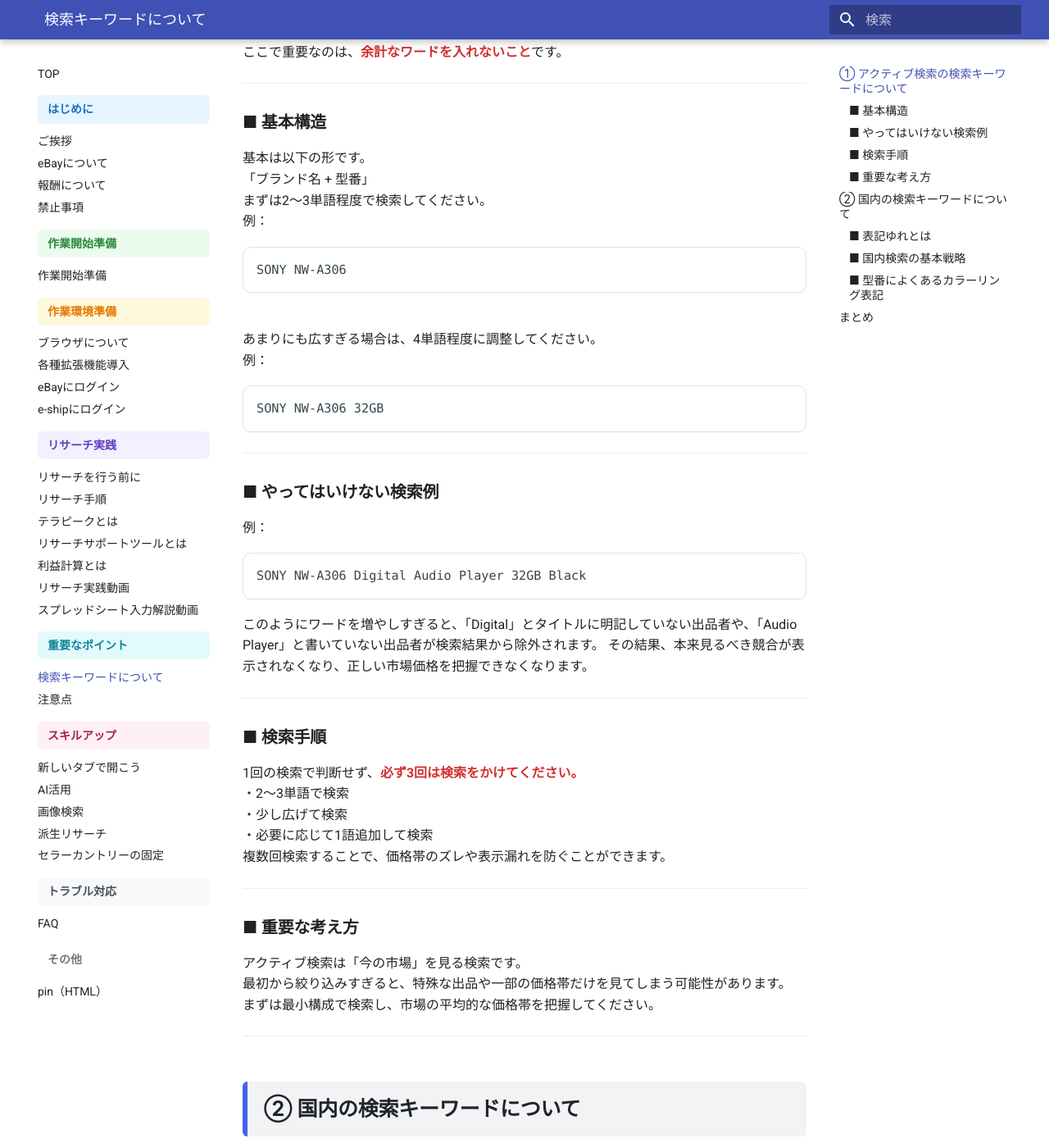
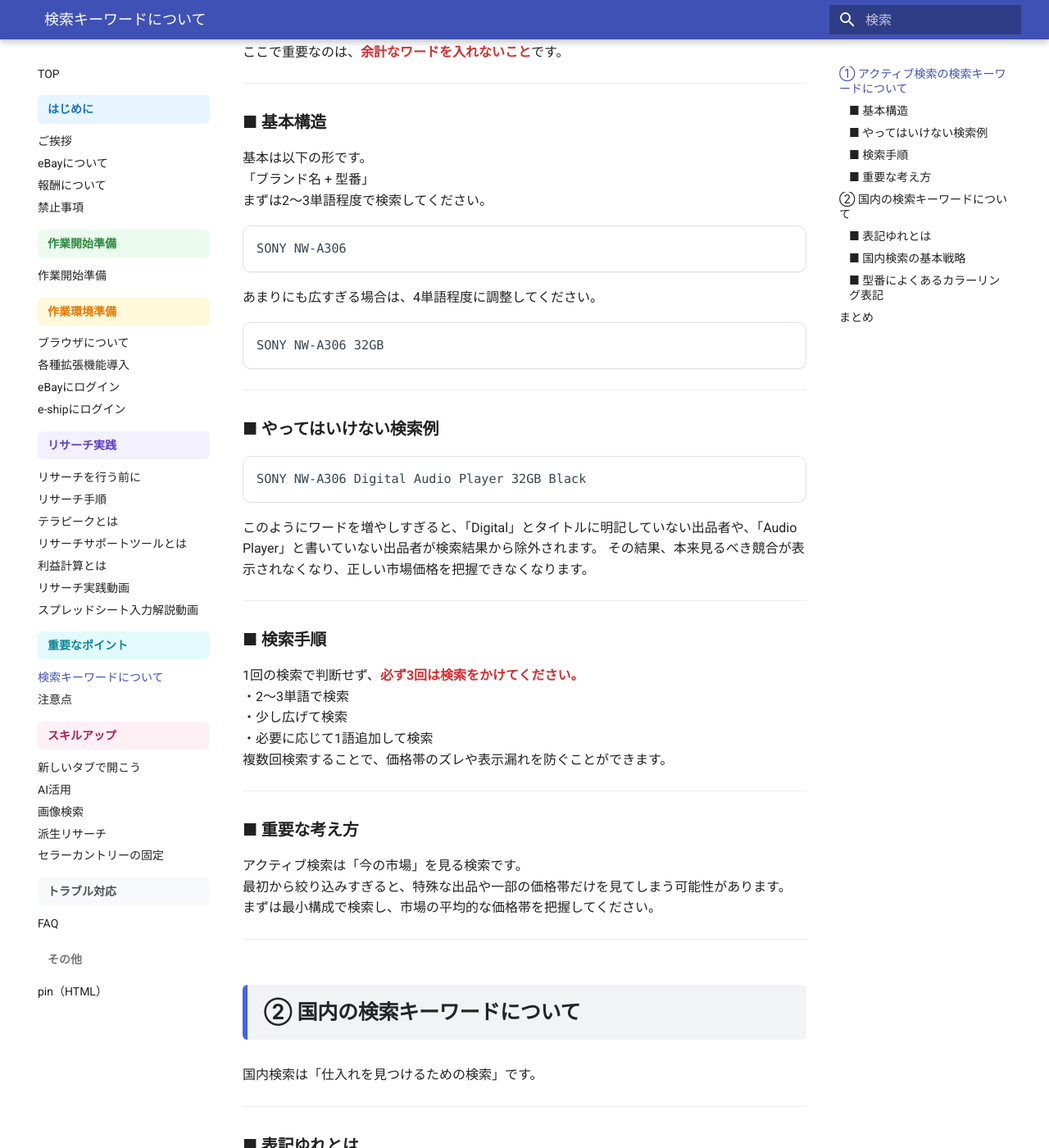
Before and after one commit to jun-hata/outsourcing-manual, an MkDocs documentation site: the page built from docs/points_keyword.md, in a window 1280 px wide and 1400 px high, scrolled down 486 px. Shown: the whole window at 82% size. Built offline with MkDocs 1.6.1 and Material for MkDocs 9.7.7, drawn with Linux system fonts in a browser that asks for light colours.

Commit message:
Update points_keyword.md

```diff
--- a/docs/points_keyword.md
+++ b/docs/points_keyword.md
@@ -6,31 +6,27 @@
 ① アクティブ検索での検索キーワード
 ② 国内仕入れ検索での検索キーワード
 この2つを分けて解説します。
-
 ---
-
 ## ① アクティブ検索の検索キーワードについて
 
 アクティブ検索は「現在の市場価格と競合状況を見るための検索」です。
 ここで重要なのは、<span class="red-text">余計なワードを入れないこと</span>です。
 
 ---
-
 ### ■ 基本構造
 
 基本は以下の形です。
 「ブランド名 + 型番」
 まずは2～3単語程度で検索してください。
-例： <div class="copy-box"><pre>SONY NW-A306</pre></div>
+<div class="copy-box"><pre>SONY NW-A306</pre></div>
 あまりにも広すぎる場合は、4単語程度に調整してください。
-例： <div class="copy-box"><pre>SONY NW-A306 32GB</pre></div>
+<div class="copy-box"><pre>SONY NW-A306 32GB</pre></div>
 
 ---
 
 ### ■ やってはいけない検索例
 
-例： <div class="copy-box"><pre>SONY NW-A306 Digital Audio Player 32GB Black</pre></div>
-
+<div class="copy-box"><pre>SONY NW-A306 Digital Audio Player 32GB Black</pre></div>
 このようにワードを増やしすぎると、「Digital」とタイトルに明記していない出品者や、「Audio Player」と書いていない出品者が検索結果から除外されます。
 その結果、本来見るべき競合が表示されなくなり、正しい市場価格を把握できなくなります。
 
@@ -63,8 +59,7 @@
 ### ■ 表記ゆれとは
 
 同じ商品でも、書き方が複数存在することを「表記ゆれ」と言います。
-
-例： <div class="copy-box"><pre>NW-A306
+<div class="copy-box"><pre>NW-A306
 NWA306
 NW A306
 A306
@@ -83,9 +78,6 @@ A-306</pre></div>
 ・型番を一部省略して検索
 ・日本語商品名で検索
 ・英語表記で検索
-
-例：
-
 <div class="copy-box"><pre>SONY NW-A306
 ソニー A306
 ウォークマン A306
@@ -102,9 +94,6 @@ NW-A306もそうですが、他にもDSC-RX100M7、ATH-CK1TWのように完全
 ### ■ 型番によくあるカラーリング表記
 
 機械などの型番がある商品は、型番の中にカラーコードや特定の機能コードが含まれていることがあります。
-
-例：
-
 <div class="copy-box"><pre>BK ＝ Black（ブラック）
 WH ＝ White（ホワイト）
 BL ＝ Blue（ブルー）
```
